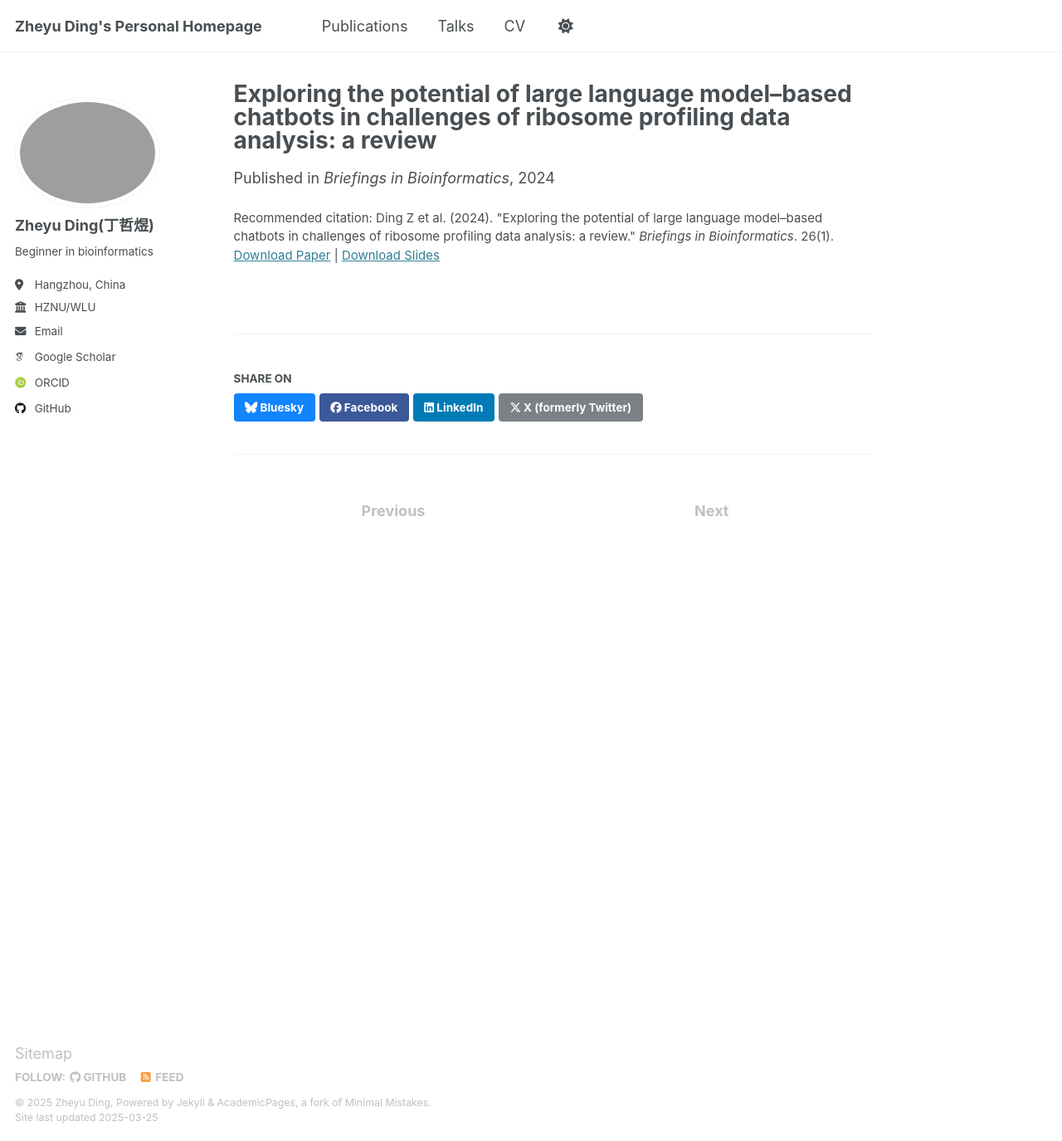
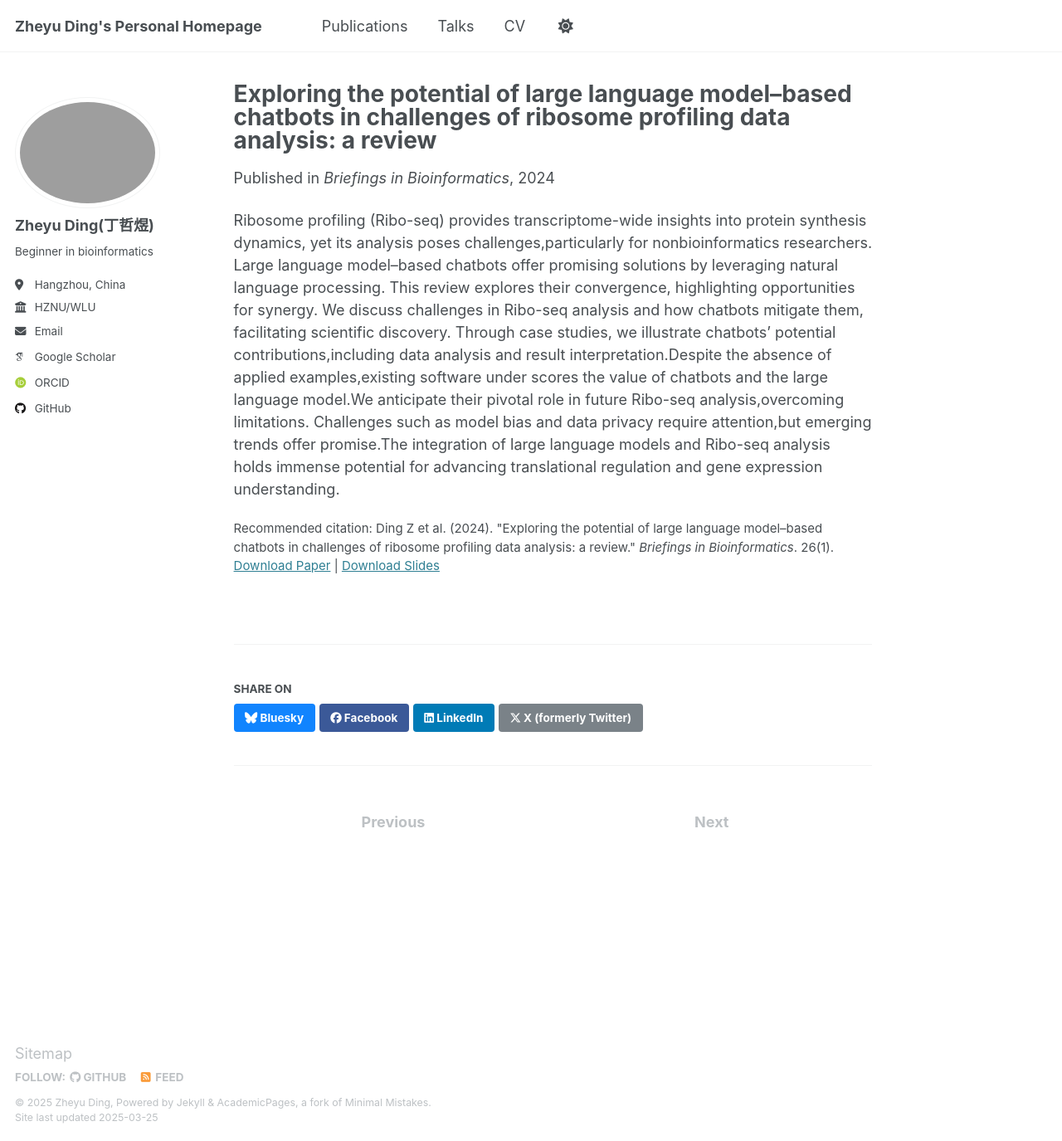
Before and after one commit to Zheyu-Ding/Zheyu-Ding.github.io, a Jekyll site: the page built from _publications/2024-12-12-paper-LLM-BIB-firstauthor.md, in a window 1280 px wide and 1375 px high. Shown: the whole window at 83% size. Built offline with Jekyll 4.4.1, drawn with Linux system fonts in a browser that asks for light colours; some web fonts are replaced.

Commit message:
Update 2024-12-12-paper-LLM-BIB-firstauthor.md

```diff
--- a/_publications/2024-12-12-paper-LLM-BIB-firstauthor.md
+++ b/_publications/2024-12-12-paper-LLM-BIB-firstauthor.md
@@ -10,3 +10,5 @@ slidesurl: 'http://Zheyu-Ding.github.io/files/BIB.pdf'
 paperurl: 'http://Zheyu-Ding.github.io/files/BIB.pdf'
 citation: 'Ding Z et al. (2024). &quot;Exploring the potential of large language model–based chatbots in challenges of ribosome profiling data analysis: a review.&quot; <i>Briefings in Bioinformatics</i>. 26(1).'
 ---
+
+ Ribosome profiling (Ribo-seq) provides transcriptome-wide insights into protein synthesis dynamics, yet its analysis poses challenges,particularly for nonbioinformatics researchers. Large language model–based chatbots offer promising solutions by leveraging natural language processing. This review explores their convergence, highlighting opportunities for synergy. We discuss challenges in Ribo-seq analysis and how chatbots mitigate them, facilitating scientific discovery. Through case studies, we illustrate chatbots’ potential contributions,including data analysis and result interpretation.Despite the absence of applied examples,existing software under scores the value of chatbots and the large language model.We anticipate their pivotal role in future Ribo-seq analysis,overcoming limitations. Challenges such as model bias and data privacy require attention,but emerging trends offer promise.The integration of large language models and Ribo-seq analysis holds immense potential for advancing translational regulation and gene expression understanding.
```
